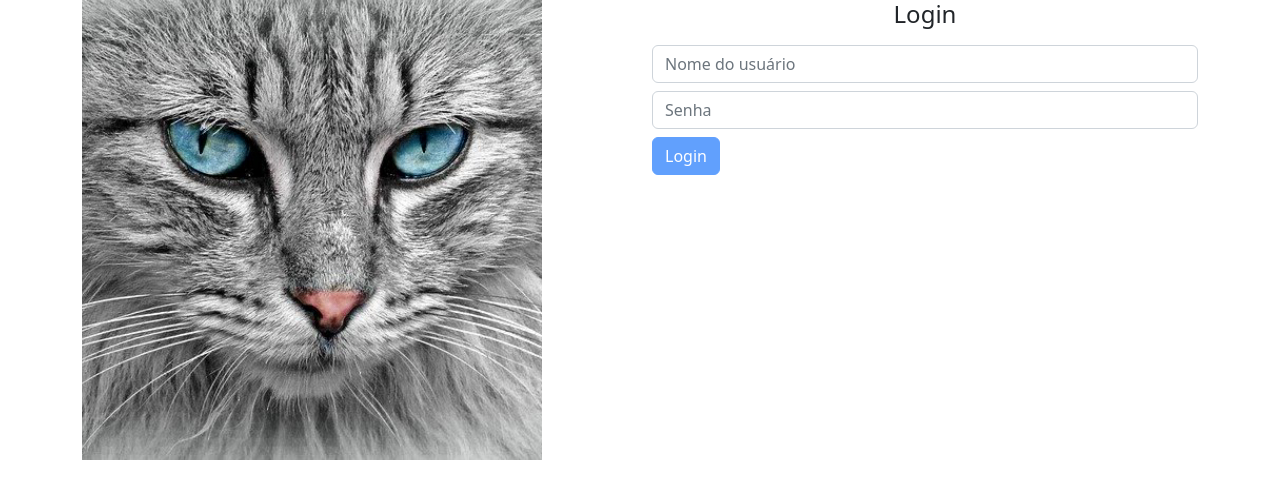
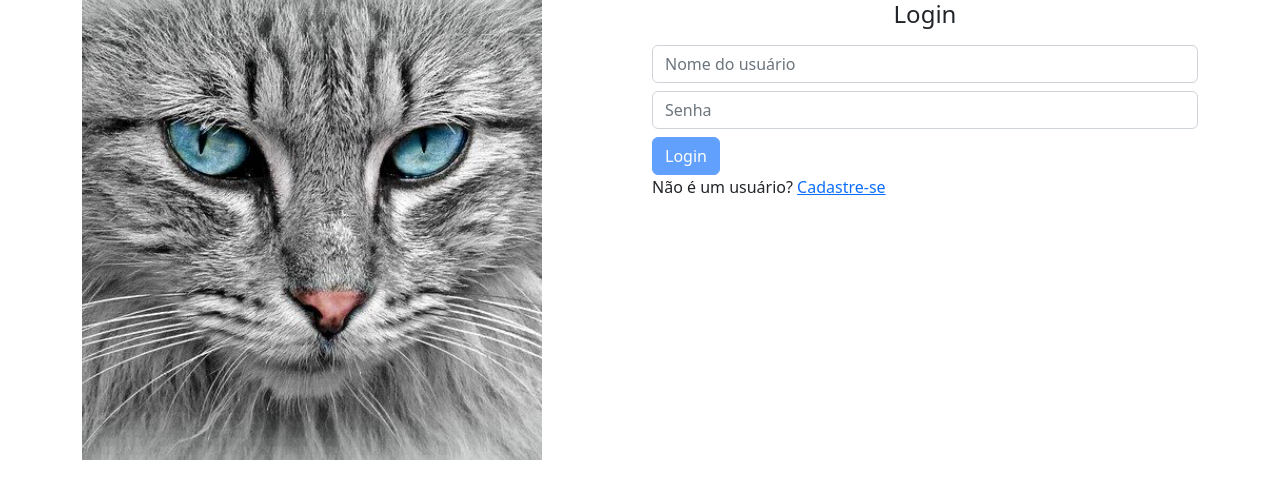
Before and after one commit to eusoudavi/gatitobook, an Angular app: page /home in a window 1280 px wide. Shown: the top 498 px of the page. Built offline with nearby package versions, Linux system fonts and the light colour scheme.

Commit message:
Interligando cadastro com login

```diff
--- a/src/app/home/login/login.component.html
+++ b/src/app/home/login/login.component.html
@@ -21,3 +21,5 @@
   <button type="submit" class="btn btn-primary btn-block"
     [disabled]="loginForm.invalid">Login</button>
 </form>
+
+<p>Não é um usuário? <a [routerLink]="['novousuario']">Cadastre-se</a></p>
--- a/src/app/home/novo-usuario/novo-usuario.component.html
+++ b/src/app/home/novo-usuario/novo-usuario.component.html
@@ -18,3 +18,5 @@
 
   <button class="btn btn-primary btn-block">Cadastro</button>
 </form>
+
+<p>Já é um usuário? <a [routerLink]="['']">Faça o login!</a></p>
```
